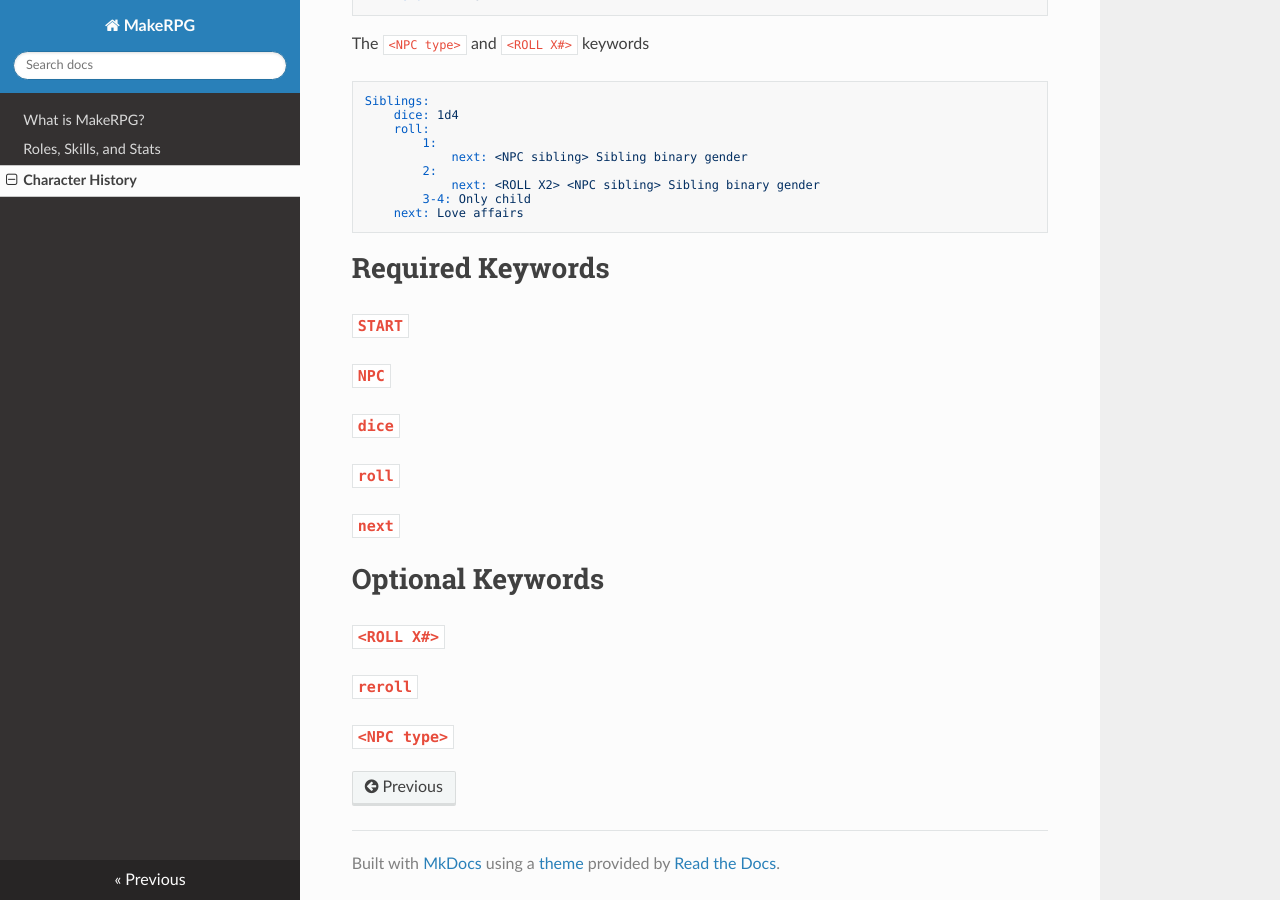
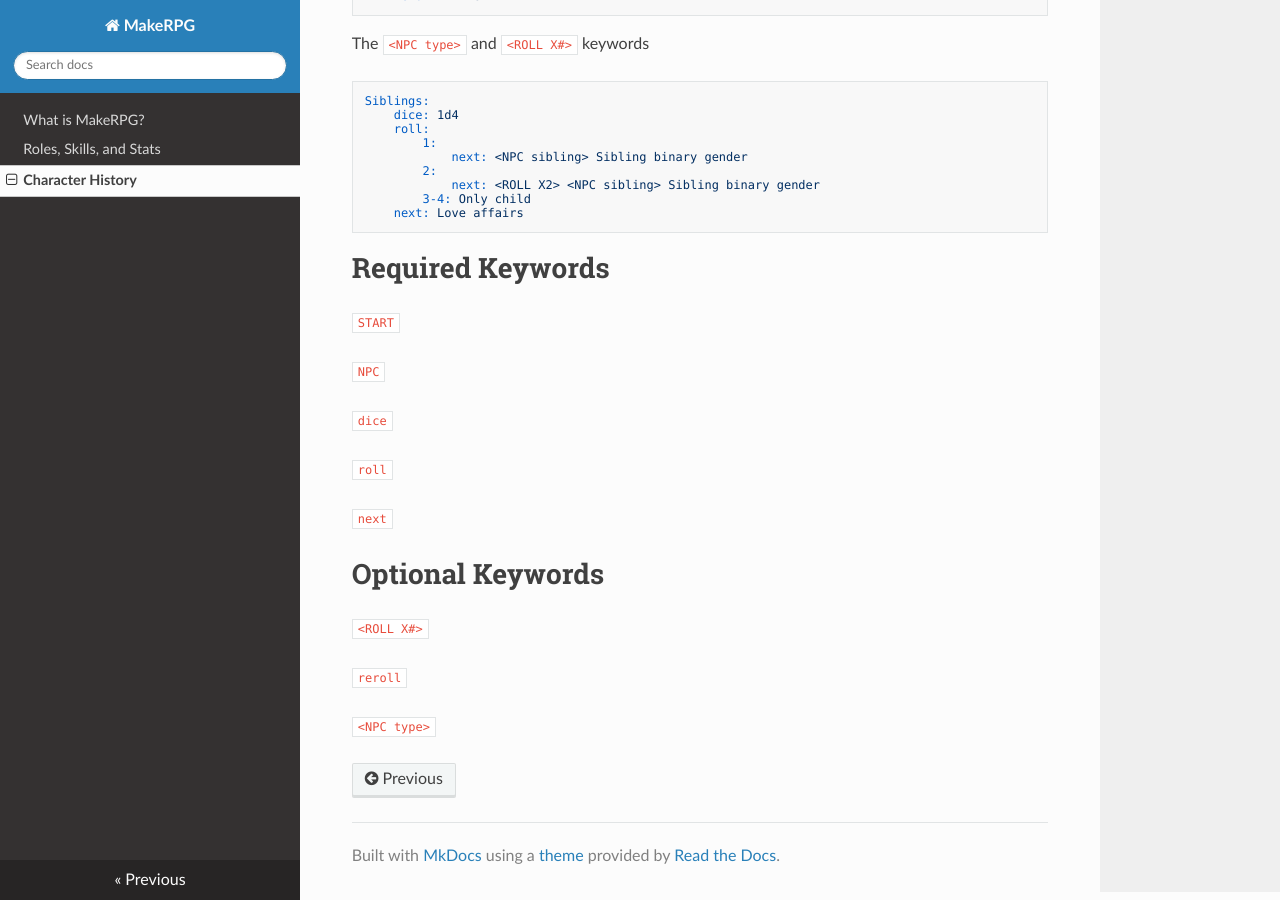
Before and after one commit to ericearl/MakeRPG, an MkDocs documentation site: the page built from docs/history.md, in a window 1280 px wide and 900 px high, scrolled down 1058 px. Built offline with MkDocs 1.6.1, drawn with Linux system fonts in a browser that asks for light colours; nearby versions of some CDN libraries; old or Windows-style settings are respelled for this version of MkDocs.

Commit message:
Update YAML docs again
Last commit didn't do what I thought it would to the sub-headings on readthedocs.

```diff
--- a/docs/history.md
+++ b/docs/history.md
@@ -71,34 +71,34 @@ Siblings:
 
 # Required Keywords
 
-### `START`
+`START`
 
 
 
-### `NPC`
+`NPC`
 
 
 
-### `dice`
+`dice`
 
 
 
-### `roll`
+`roll`
 
 
 
-### `next`
+`next`
 
 
 
 # Optional Keywords
 
-### `<ROLL X#>`
+`<ROLL X#>`
 
 
 
-### `reroll`
+`reroll`
 
 
 
-### `<NPC type>`
+`<NPC type>`
```
Also changed, not shown: docs/roles_skills_stats.md (+6 -6 lines).
